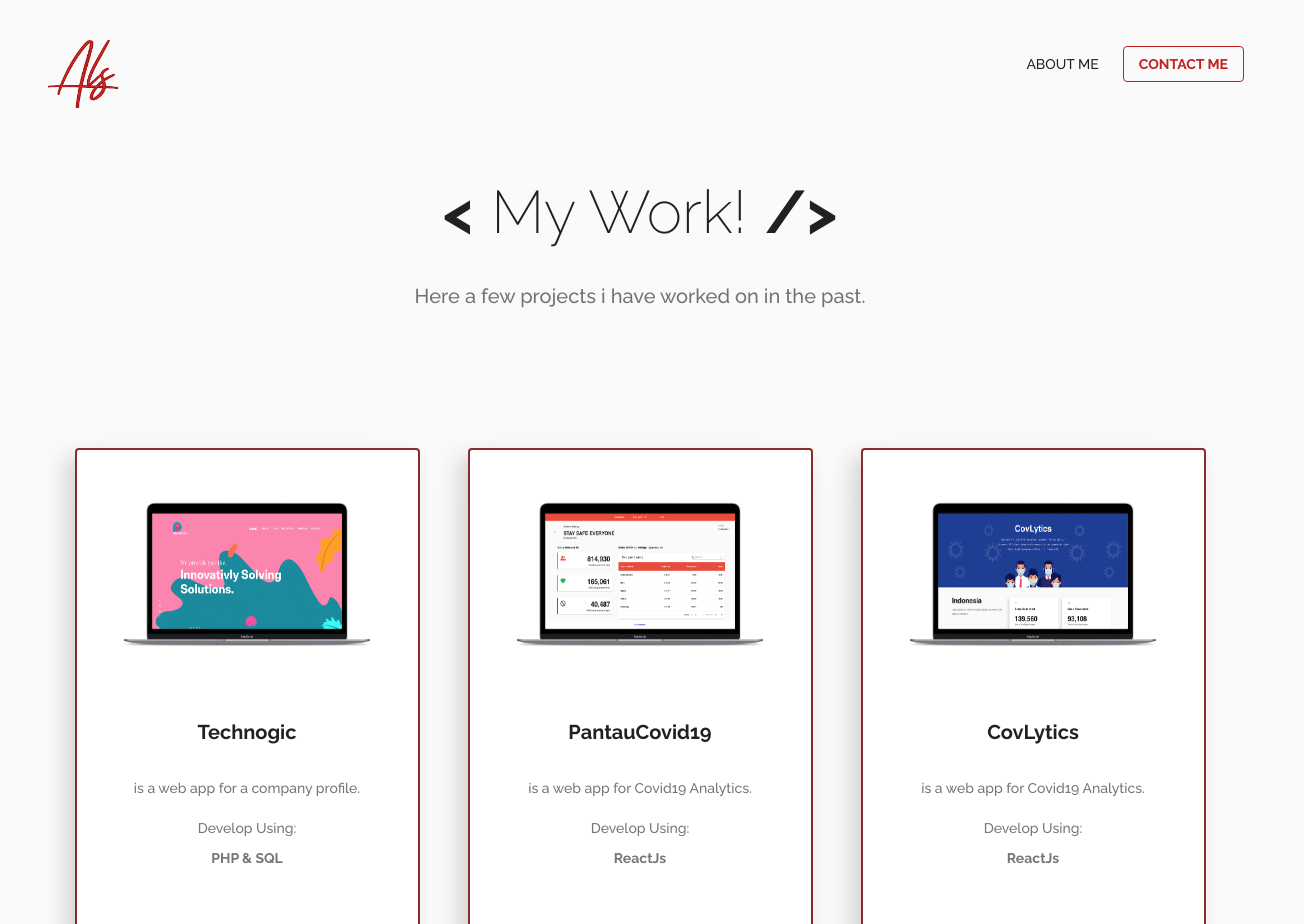
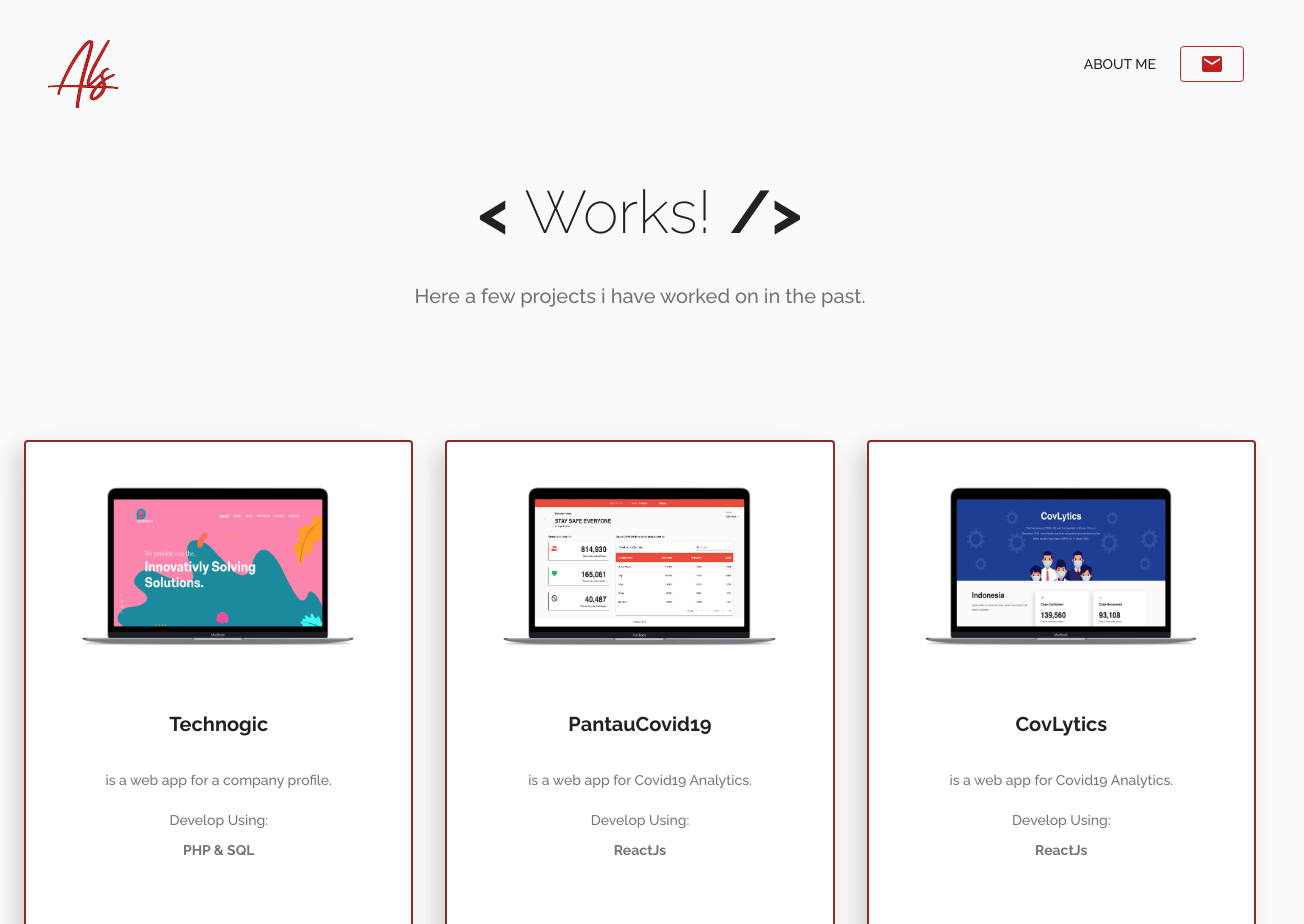
Before and after one commit to alsanusi/new-als-site, a React (Create React App) app: page /about-me in a window 1280 px wide. Shown: the top 924 px of the page, 1304 px wide, since content can reach past the window. Built offline with nearby package versions, Linux system fonts and the light colour scheme.

Commit message:
fix: about-me

```diff
--- a/public/index.html
+++ b/public/index.html
@@ -25,7 +25,7 @@
       work correctly both with client-side routing and a non-root public URL.
       Learn how to configure a non-root public URL by running `npm run build`.
     -->
-  <title>React App</title>
+  <title>Muhammad Alkautsar Sanusi.</title>
 </head>
 
 <body>
--- a/src/views/Aboutme.jsx
+++ b/src/views/Aboutme.jsx
@@ -53,10 +53,18 @@ const useStyles = makeStyles((theme) => ({
         marginRight: 'auto',
     },
     workContainer: {
-        padding: theme.spacing(6, 0, 12),
+        [theme.breakpoints.up('xs')]: {
+            paddingTop: theme.spacing(8),
+            paddingBottom: theme.spacing(10),
+        },
+        [theme.breakpoints.up('md')]: {
+            paddingTop: theme.spacing(5),
+            paddingBottom: theme.spacing(12),
+        }
     },
     collabContainer: {
-        padding: theme.spacing(3, 0, 12),
+        paddingTop: theme.spacing(3),
+        paddingBottom: theme.spacing(12)
     },
     collabIcon: {
         width: '30%'
@@ -137,16 +145,16 @@ export default function Index() {
             {/* Hero unit */}
             <Container className={classes.heroContent}>
                 <Typography component="h1" variant="h2" align="center" color="textPrimary" className={classes.headerSpacing}>
-                    {open} My Work! {close}
+                    {open} Works! {close}
                 </Typography>
                 <Typography variant="h6" align="center" color="textSecondary" component="p" className={classes.headerDesc}>
                     Here a few projects i have worked on in the past.
                 </Typography>
             </Container>
             <Container className={classes.workContainer}>
-                <Grid container justify="center" spacing={6}>
-                    {portfolioData.map((x, i) => (
-                        <Grid item key={x.id}>
+                <Grid container spacing={4}>
+                    {portfolioData.map(x => (
+                        <Grid item xs={12} md={4} key={x.id}>
                             <WorkCard img={x.img} title={x.title} desc={x.desc} techStack={x.techStack} isActive={x.isActive} link={x.link} />
                         </Grid>
                     ))}
--- a/src/views/components/AppBar.jsx
+++ b/src/views/components/AppBar.jsx
@@ -5,6 +5,7 @@ import Toolbar from '@material-ui/core/Toolbar';
 import Link from '@material-ui/core/Link';
 import CssBaseline from '@material-ui/core/CssBaseline';
 import { makeStyles } from '@material-ui/core/styles';
+import EmailIcon from '@material-ui/icons/Email';
 import { NavLink } from 'react-router-dom';
 
 const useStyles = makeStyles((theme) => ({
@@ -68,7 +69,7 @@ export default function Pricing() {
                     </Link>
                 </nav>
                 <Button href="#" variant="outlined" className={classes.contactMe}>
-                    Contact Me
+                    <EmailIcon />
                 </Button>
             </Toolbar>
         </AppBar>
--- a/src/views/components/WorkCard.jsx
+++ b/src/views/components/WorkCard.jsx
@@ -10,7 +10,7 @@ import Typography from '@material-ui/core/Typography';
 
 const useStyles = makeStyles({
     root: {
-        width: 345,
+        // maxWidth: 360,
         border: '2px solid #8a2a2a',
         backgroundColor: 'none',
         boxShadow: '-9px 9px 20px rgb(51 51 51 / 17%), -10px 8px 40px rgb(232 232 232 / 23%)'
```
